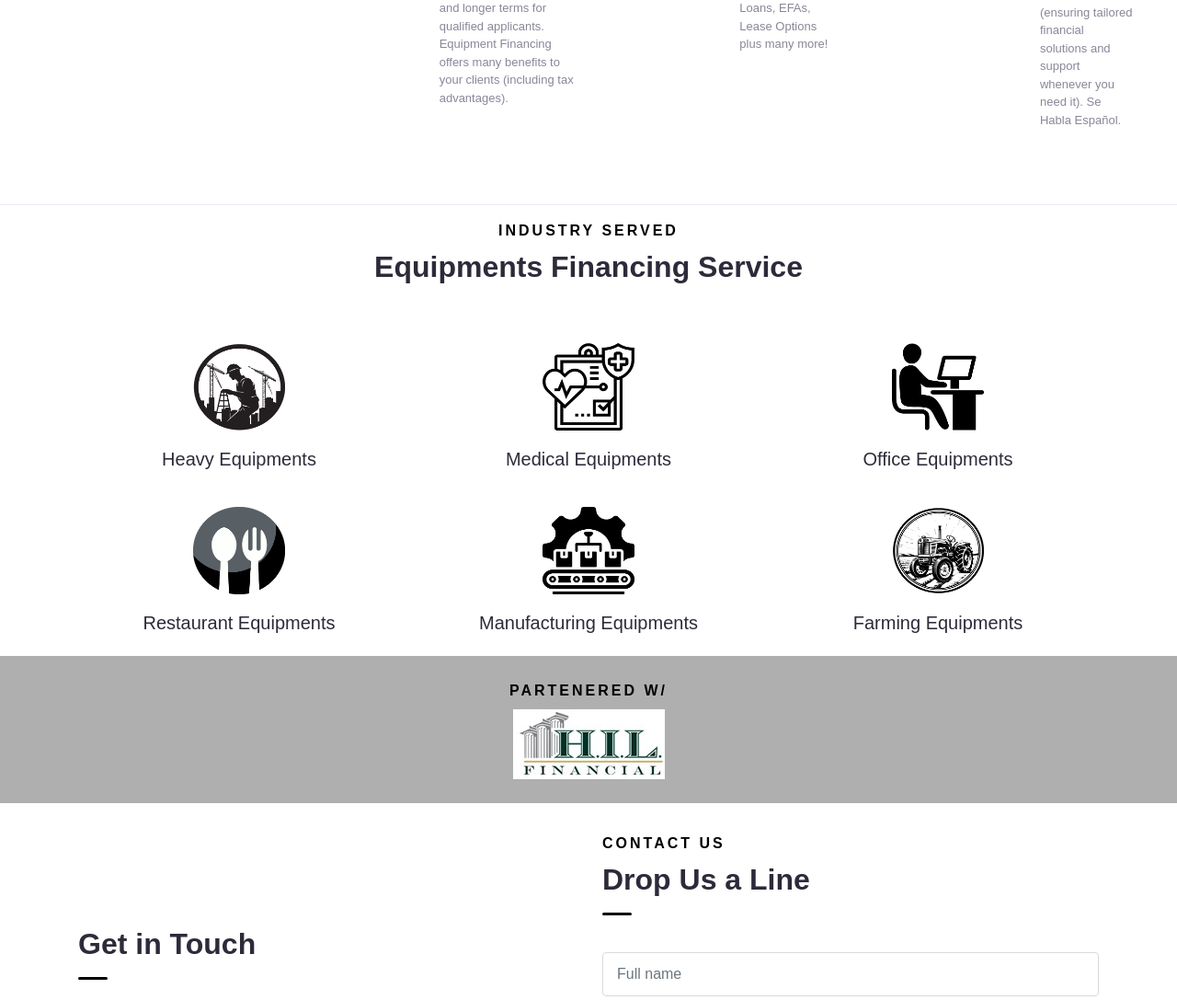
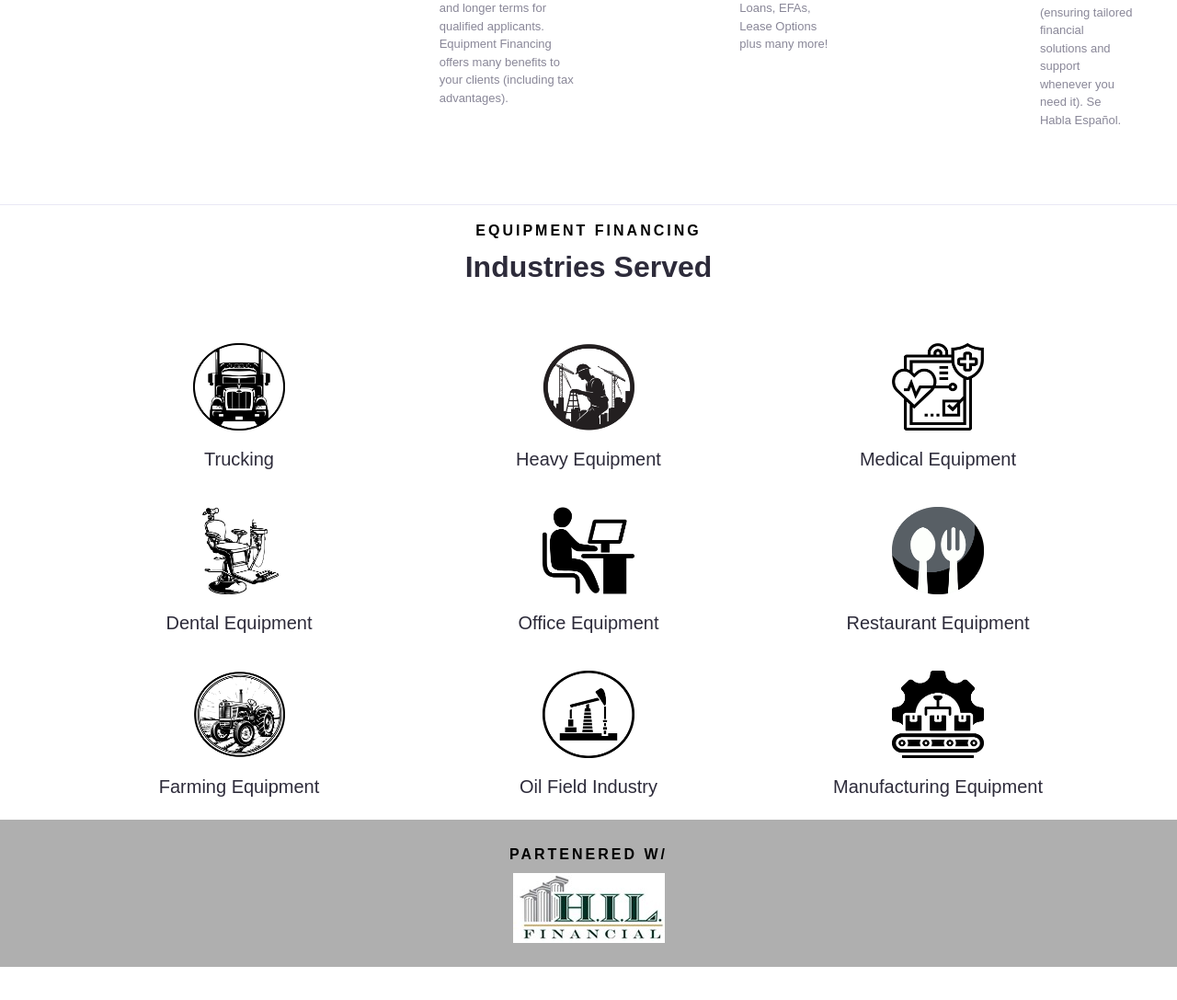
Before and after one commit to papykabukanyi/optionthree, a Flask app: page / in a window 1280 px wide. Shown: the part 1623-2710 px from the top of the page at 92% size. Run offline with Flask 2, Linux system fonts and the light colour scheme; some libraries are stand-ins or nearby versions; some web fonts are replaced.

Commit message:
updated industry

```diff
--- a/templates/index.html
+++ b/templates/index.html
@@ -17,7 +17,7 @@
   <link rel="apple-touch-icon" sizes="144x144" href="../static/assets/img/apple-icon-144x144.png">
   <link rel="apple-touch-icon" sizes="152x152" href="../static/assets/img/apple-icon-152x152.png">
   <link rel="apple-touch-icon" sizes="180x180" href="../static/assets/img/apple-icon-180x180.png">
-  <link rel="icon" type="image/png" sizes="192x192"  href="../static/assets/img/android-icon-192x192.png">
+  <link rel="icon" type="image/png" sizes="192x192" href="../static/assets/img/android-icon-192x192.png">
   <link rel="icon" type="image/png" sizes="32x32" href="../static/assets/img/favicon-32x32.png">
   <link rel="icon" type="image/png" sizes="96x96" href="../static/assets/img/favicon-96x96.png">
   <link rel="icon" type="image/png" sizes="16x16" href="../static/assets/img/favicon-16x16.png">
@@ -200,47 +200,66 @@
     <div class="page-sectiontwo">
       <div class="container">
         <div class="text-center wow fadeInUp">
-          <div class="subhead">Industry served</div>
-          <h2 class="title-section">Equipments Financing Service</h2>
+          <div class="subhead">Equipment Financing</div>
+          <h2 class="title-section">Industries Served</h2>
         </div>
 
         <div class="row mt-5 text-center">
           <div class="col-lg-4 py-3 wow fadeInUp">
             <div class="spaces">
-            <img src="../static/assets/img/contrustion.png" alt="" style="width: 100px; height: 95px;">
+              <img src="../static/assets/img/trucking.png" alt="" style="width: 100px; height: 95px;">
+            </div>
+            <h5>Trucking</h5>
           </div>
-            <h5>Heavy Equipments</h5>
+          <div class="col-lg-4 py-3 wow fadeInUp">
+            <div class="spaces">
+              <img src="../static/assets/img/contrustion.png" alt="" style="width: 100px; height: 95px;">
+            </div>
+            <h5>Heavy Equipment</h5>
           </div>
           <div class="col-lg-4 py-3 wow fadeInUp">
             <div class="spaces">
               <img src="../static/assets/img/medical.png" alt="" style="width: 100px; height: 95px;">
             </div>
-            <h5>Medical Equipments</h5>
+            <h5>Medical Equipment</h5>
           </div>
           <div class="col-lg-4 py-3 wow fadeInUp">
             <div class="spaces">
-            <img src="../static/assets/img/office.png" alt="" style="width: 100px; height: 95px;">
-          </div>
-            <h5>Office Equipments</h5>
+              <img src="../static/assets/img/dental.png" alt="" style="width: 100px; height: 95px;">
+            </div>
+            <h5>Dental Equipment</h5>
           </div>
           <div class="col-lg-4 py-3 wow fadeInUp">
             <div class="spaces">
-            <img src="../static/assets/img/restaurant.png" alt="" style="width: 100px; height: 95px;">
-          </div>
-            <h5>Restaurant Equipments</h5>
+              <img src="../static/assets/img/office.png" alt="" style="width: 100px; height: 95px;">
+            </div>
+            <h5>Office Equipment</h5>
           </div>
           <div class="col-lg-4 py-3 wow fadeInUp">
             <div class="spaces">
-            <img src="../static/assets/img/Manufacturing.png" alt="" style="width: 100px; height: 95px;">
-          </div>
-            <h5>Manufacturing Equipments</h5>
+              <img src="../static/assets/img/restaurant.png" alt="" style="width: 100px; height: 95px;">
+            </div>
+            <h5>Restaurant Equipment</h5>
           </div>
           <div class="col-lg-4 py-3 wow fadeInUp">
             <div class="spaces">
-            <img src="../static/assets/img/farming.png" alt="" style="width: 100px; height: 95px;">
+              <img src="../static/assets/img/farming.png" alt="" style="width: 100px; height: 95px;">
+            </div>
+            <h5>Farming Equipment</h5>
           </div>
-            <h5>Farming Equipments</h5>
+          <div class="col-lg-4 py-3 wow fadeInUp">
+            <div class="spaces">
+              <img src="../static/assets/img/oil.png" alt="" style="width: 100px; height: 95px;">
+            </div>
+            <h5>Oil Field Industry</h5>
           </div>
+          <div class="col-lg-4 py-3 wow fadeInUp">
+            <div class="spaces">
+              <img src="../static/assets/img/Manufacturing.png" alt="" style="width: 100px; height: 95px;">
+            </div>
+            <h5>Manufacturing Equipment</h5>
+          </div>
+
         </div>
       </div> <!-- .container -->
     </div> <!-- .page-section -->
```
Also changed, not shown: static/assets/img/dental.png (added), static/assets/img/oil.png (added), static/assets/img/trucking.png (added), 1 other file.
